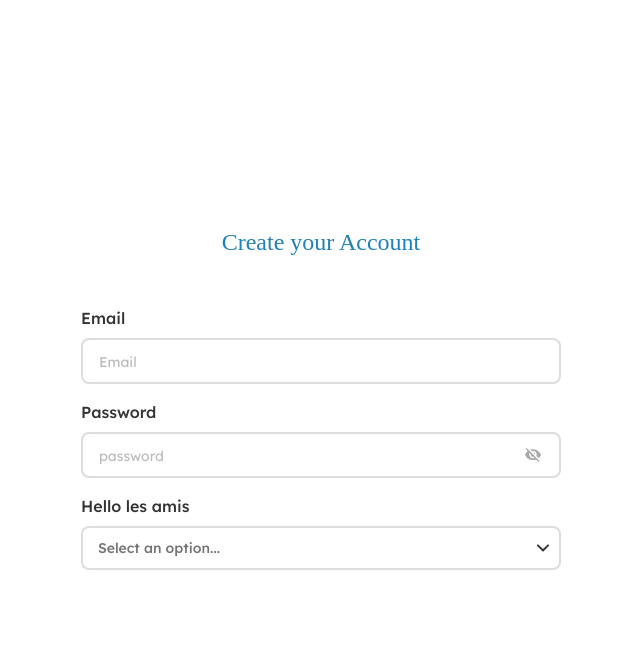
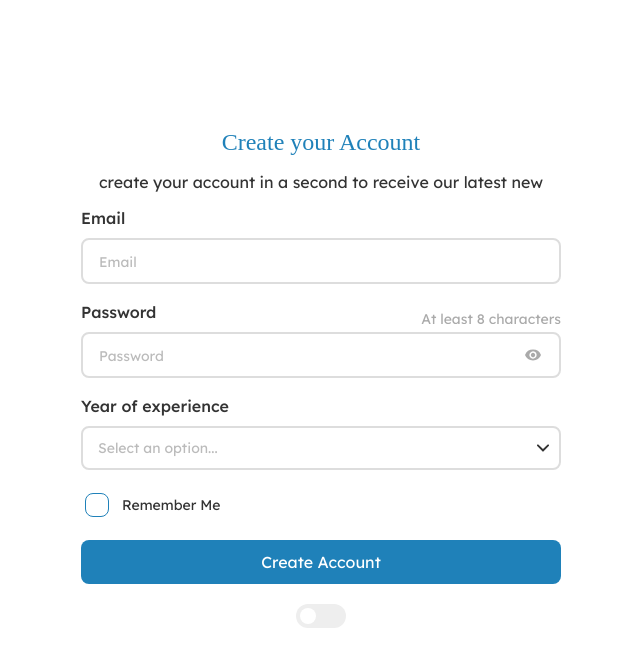
Before and after one commit to cesarvanel/my-components-pallet, a React (Vite) app: page /form in a window 1280 px wide. Shown: the top 666 px of the page, without its empty margins (319-959 px from the left). Built offline with nearby package versions, Linux system fonts and the light colour scheme; a web font is replaced by a local one.

Commit message:
add checkbox icon

```diff
--- /dev/null
+++ b/src/components/button/primary-button/PrimaryButton.module.scss
@@ -0,0 +1,11 @@
+.PrimaryButton {
+  width: 100%;
+  background-color: #1f81b9;
+  padding: 12px 15px;
+  border-radius: 8px;
+  border: 0;
+  cursor: pointer;
+  color: white;
+  font-size: 16px;
+  font-family: "Regular";
+}
--- /dev/null
+++ b/src/components/button/primary-button/PrimaryButton.tsx
@@ -0,0 +1,16 @@
+import React, { ComponentProps } from "react";
+import styles from "./PrimaryButton.module.scss";
+
+interface ButtonPrimaryProps extends ComponentProps<"button"> {
+  label?: string;
+}
+
+const PrimaryButton: React.FC<ButtonPrimaryProps> = ({ label, ...props }) => {
+  return (
+    <button {...props} className={styles["PrimaryButton"]}>
+      {label}
+    </button>
+  );
+};
+
+export default PrimaryButton;
--- /dev/null
+++ b/src/components/checkbox/Checkbox.module.scss
@@ -0,0 +1,46 @@
+.Checkbox {
+  position: relative;
+  display: flex;
+  align-items: center;
+  input[type="checkbox"] {
+    appearance: none;
+    width: 24px;
+    height: 24px;
+    border: 1px solid #1f81b9;
+    border-radius: 8px;
+    outline: none;
+    cursor: pointer;
+    position: relative;
+    transition: all 0.3s ease;
+
+
+    &:checked {
+      background-color: #1f81b9;
+      border-color: #1f81b9;
+
+      &::before {
+        content: "";
+        position: absolute;
+        left: 7px;
+        top: 2px;
+        width: 6px;
+        height: 10px;
+        border: solid white;
+        border-width: 0 3px 3px 0;
+        transform: rotate(45deg);
+      }
+    }
+
+    &:disabled{
+      background-color: #EEEEEE;
+      border: 1px solid #DDDDDD;
+    }
+
+  }
+
+  label {
+    color: #333333;
+    font-size: 14px;
+    margin-left: 10px;
+  }
+}
--- /dev/null
+++ b/src/components/checkbox/Checkbox.tsx
@@ -0,0 +1,17 @@
+import React, { ComponentProps } from "react";
+import styles from "./Checkbox.module.scss";
+
+interface CheckboxInputProps extends ComponentProps<"input"> {
+  label?: string;
+}
+
+const InputCheckbox: React.FC<CheckboxInputProps> = ({ label, ...props }) => {
+  return (
+    <div className={styles["Checkbox"]}>
+      <input {...props} type="checkbox" id="checkbox1" />
+      <label htmlFor="checkbox1">{label}</label>
+    </div>
+  );
+};
+
+export default InputCheckbox;
--- a/src/components/input-form/inputForm.module.scss
+++ b/src/components/input-form/inputForm.module.scss
@@ -4,6 +4,27 @@
   width: 100%;
   position: relative;
 
+  .text-container{
+
+    display: flex;
+    align-items: center;
+    justify-content: space-between;
+
+    span{
+      color:#AAAAAA;
+      font-size: 14px;
+      font-family: "Regular";
+      font-weight: 400;
+      height: 12px;
+      max-width: 250px;
+      white-space: nowrap;
+      overflow: hidden;
+      text-overflow: ellipsis;
+      text-align: center;
+    }
+  }
+
+  .svg-container {
     svg {
       position: absolute;
       right: 20px;
@@ -11,6 +32,7 @@
       width: 16px;
       height: 16px;
       cursor: pointer;
+    }
   }
 
   label {
@@ -36,10 +58,35 @@
       border: 2px solid #1f81b9;
     }
 
+    &.error {
+      border: 2px solid #d44848;
+    }
+
     &::placeholder {
       font-size: 14px;
       font-family: "Regular";
       color: #bbbbbb;
     }
+
+    &:disabled {
+      background-color: #dddddd;
+
+      &::placeholder {
+        color: #666666;
       }
     }
+  }
+
+  .errormessage {
+    display: flex;
+    align-items: center;
+    column-gap: 8px;
+    margin-top: 8px;
+    font-family: "Regular";
+    font-size: 12px;
+    color: #d44848;
+    svg {
+      position: relative;
+    }
+  }
+}
--- a/src/components/input-form/inputForm.tsx
+++ b/src/components/input-form/inputForm.tsx
@@ -3,18 +3,25 @@ import { EyeIcon } from "../icons/EyeIcon";
 
 import styles from "./inputForm.module.scss";
 import { OpenEyeIcon } from "../icons/OpenEyeIcon";
+import { AlertIcon } from "../icons/AlertIcon";
+import { classNameModule } from "../../utils/class-name-module/classNameModule";
 
 interface InputFormProps extends ComponentProps<"input"> {
   label?: string;
   customStyles?: React.CSSProperties;
   type?: React.HTMLInputTypeAttribute;
+  errorMessage?: string;
+  description?: string;
+}
 
-}
+const className = classNameModule(styles);
 
 export const InputForm: React.FC<InputFormProps> = ({
   label,
   type,
   customStyles,
+  errorMessage,
+  description,
   ...props
 }) => {
   const [showPassword, setShowPassword] = useState<boolean>(false);
@@ -26,18 +33,30 @@ export const InputForm: React.FC<InputFormProps> = ({
 
   return (
     <div style={customStyles} className={styles["InputForm"]}>
-      <label htmlFor={label}>{label}</label>
+      <div className={styles["text-container"]}>
+        <label htmlFor={label}>{label}</label>
+
+        <span>{description}</span>
+      </div>
 
       {isPasswordType && (
-        <div onClick={togglePassword}>
-          {showPassword ? <EyeIcon /> : <OpenEyeIcon />}
+        <div onClick={togglePassword} className={styles["svg-container"]}>
+          {!showPassword ? <EyeIcon /> : <OpenEyeIcon />}
         </div>
       )}
 
       <input
         type={showPassword ? "password" : "text" ?? type}
         {...props}
+        {...className("", { error: !!errorMessage })}
       />
+
+      {!!errorMessage && (
+        <div id="error" className={styles["errormessage"]}>
+          <AlertIcon />
+          <span>{errorMessage}</span>
+        </div>
+      )}
     </div>
   );
 };
--- a/src/components/input-select/InputSelect.tsx
+++ b/src/components/input-select/InputSelect.tsx
@@ -5,22 +5,27 @@ import { useClickOutSide } from "../../hooks/use-click-out-side";
 import { OptionSelect } from "../../utils/type/type";
 import { DownIcon } from "../icons/DownIcon";
 import { CleanFieldIcon } from "../icons/CleanFieldIcon";
+import SearchIcon from "../icons/SearchIcon";
+import { AlertIcon } from "../icons/AlertIcon";
 
 interface InputSelectFormProps extends ComponentProps<"input"> {
+  options:OptionSelect[],
+  onChangeOption?: (option: OptionSelect) => void,
   label?: string;
-  withSearchIcon?:boolean
+  withSearchIcon?: boolean;
+  errorMessage?: string;
+  disabled?: boolean;
+
 }
 const className = classNameModule(styles);
 
-const options: OptionSelect[] = [
-  { id: 1, label: "Option 1" },
-  { id: 2, label: "Option 2" },
-  { id: 3, label: "Option 3" },
-  { id: 4, label: "Option 4" },
-];
-
 export const InputSelectForm: React.FC<InputSelectFormProps> = ({
+  options,
   label,
+  withSearchIcon,
+  errorMessage,
+  disabled,
+  onChangeOption,
   ...props
 }) => {
   const [isOpen, setIsOpen] = useState<boolean>(false);
@@ -29,29 +34,70 @@ export const InputSelectForm: React.FC<InputSelectFormProps> = ({
 
   const [selectedOption, setSelectedOption] = useState<OptionSelect>();
 
+  const [activeOptionIndex, setActiveOptionIndex] = useState<number>();
+
   const ref = useClickOutSide<HTMLDivElement>(() => setIsOpen(false));
 
-  const handleSelectOption = (option: OptionSelect) => {
+  const handleSelectOption = (option: OptionSelect, index: number) => {
     setSelectedOption(option);
+    setActiveOptionIndex(index);
+    onChangeOption?.(option)
     setIsOpen(false);
   };
 
   const handleCleanOptionSelect = () => {
     setSelectedOption(undefined);
-    setSearchValue("")
+    setSearchValue("");
+    setActiveOptionIndex(undefined)
   };
 
   const filteredOptions = options.filter((option) =>
     option.label.toLowerCase().includes(searchValue.toLowerCase())
   );
 
+  const handleKeyDown = (event: React.KeyboardEvent<HTMLDivElement>) => {
+    if (!isOpen) return;
+
+    switch (event.key) {
+      case "ArrowDown":
+        event.preventDefault();
+        setActiveOptionIndex((prevIndex) =>
+          prevIndex === undefined || prevIndex === options.length - 1
+            ? 0
+            : prevIndex + 1
+        );
+        break;
+      case "ArrowUp":
+        event.preventDefault();
+        setActiveOptionIndex((prevIndex) =>
+          prevIndex === undefined || prevIndex === 0
+            ? options.length - 1
+            : prevIndex - 1
+        );
+        break;
+      case "Enter":
+        if (activeOptionIndex !== undefined) {
+          setSelectedOption(options[activeOptionIndex]);
+          setIsOpen(false);
+        }
+        break;
+      case "Escape":
+        setIsOpen(false);
+        break;
+    }
+  };
+
   return (
     <div ref={ref} className={styles["InputSelectForm"]}>
-
-
       <label htmlFor="">{label}</label>
       <div
-        {...className("customInputSelect", { open: isOpen })}
+        tabIndex={0}
+        {...className("customInputSelect", {
+          open: isOpen,
+          error: !!errorMessage,
+          disabled: !!disabled,
+        })}
+        onKeyDown={handleKeyDown}
         onClick={() => setIsOpen((prev) => !prev)}
       >
         <input
@@ -59,6 +105,8 @@ export const InputSelectForm: React.FC<InputSelectFormProps> = ({
           value={selectedOption?.label || searchValue}
           onChange={(e) => setSearchValue(e.target.value)}
           placeholder="Select an option..."
+          {...className("", { withSearchIcon: withSearchIcon ?? false })}
+          disabled={disabled}
           {...props}
         />
         <span {...className("arrow", { open: isOpen })}>
@@ -69,16 +117,31 @@ export const InputSelectForm: React.FC<InputSelectFormProps> = ({
           )}
           <DownIcon />
         </span>
+
+        {withSearchIcon && (
+          <span className={styles["search-icon"]}>
+            <SearchIcon />
+          </span>
+        )}
       </div>
 
-      {isOpen && (
+      {!!errorMessage && (
+        <div id="error" className={styles["errormessage"]}>
+          <AlertIcon />
+          <span>{errorMessage}</span>
+        </div>
+      )}
+
+      {isOpen && !disabled && (
         <div {...className("customSelectOptions")}>
           {filteredOptions.length > 0 ? (
-            filteredOptions.map((option) => (
+            filteredOptions.map((option, index) => (
               <div
                 key={option.id}
-                className={styles["option"]}
-                onClick={() => handleSelectOption(option)}
+                {...className("option", {
+                  active: index === activeOptionIndex,
+                })}
+                onClick={() => handleSelectOption(option, index)}
               >
                 {option.label}
               </div>
--- a/src/components/input-select/inputSelect.module.scss
+++ b/src/components/input-select/inputSelect.module.scss
@@ -25,6 +25,37 @@
       padding-left: 15px;
       font-size: 14px;
       font-family: "Medium";
+
+      &::placeholder {
+        font-size: 14px;
+        font-family: "Regular";
+        color: #bbbbbb;
+      }
+
+      &.withSearchIcon {
+        padding-left: 40px;
+        &::placeholder {
+          font-size: 14px;
+          font-family: "Regular";
+          color: #bbbbbb;
+        }
+      }
+
+      &:disabled {
+        background-color: #dddddd;
+
+        &::placeholder {
+          color: #666666;
+        }
+      }
+    }
+
+    &.disabled {
+      background-color: #dddddd;
+
+      &::placeholder {
+        color: #666666;
+      }
     }
 
     .arrow {
@@ -45,6 +76,25 @@
     &.open {
       border: 2px solid #1f81b9;
     }
+
+    &.error {
+      border: 2px solid #d44848;
+    }
+
+    .search-icon {
+      position: absolute;
+      left: 15px;
+    }
+  }
+
+  .errormessage {
+    display: flex;
+    align-items: center;
+    column-gap: 8px;
+    margin-top: 8px;
+    font-family: "Regular";
+    font-size: 12px;
+    color: #d44848;
   }
 
   .customSelectOptions {
@@ -64,6 +114,12 @@
       &:hover {
         background-color: #f1f1f1;
       }
+
+      &.active{
+
+        background-color: #1F81B9;
+
+      }
     }
 
     .no-options {
--- /dev/null
+++ b/src/components/toggle-switch/ToggleSwitch.module.scss
@@ -0,0 +1,54 @@
+.ToggleSwitch {
+  position: relative;
+  display: inline-block;
+  width: 50px;
+  height: 24px;
+
+  input[type="checkbox"] {
+    appearance: none;
+    opacity: 0;
+    width: 0;
+    height: 0;
+  }
+
+  .switch {
+    position: absolute;
+    top: 0;
+    left: 0;
+    right: 0;
+    bottom: 0;
+    background-color: #EEEEEE;
+    border-radius: 24px;
+    cursor: pointer;
+    transition: background-color 0.3s ease;
+
+    &::before {
+      content: "";
+      position: absolute;
+      left: 4px;
+      top: 4px;
+      width: 16px;
+      height: 16px;
+      background-color: white;
+      border-radius: 50%;
+      transition: transform 0.3s ease;
+    }
+  }
+
+  input:checked + .switch {
+    background-color: #1F81B9;
+
+    &::before {
+      transform: translateX(26px);
+    }
+  }
+
+  input:disabled + .switch {
+    background-color: #EEEEEE;
+    cursor: not-allowed;
+
+    &::before {
+      background-color: #DDDDDD;
+    }
+  }
+}
--- /dev/null
+++ b/src/components/toggle-switch/ToggleSwitch.tsx
@@ -0,0 +1,25 @@
+import { useState } from "react";
+import { classNameModule } from "../../utils/class-name-module/classNameModule";
+import styles from "./ToggleSwitch.module.scss";
+
+const className = classNameModule(styles);
+
+const ToggleSwitch = () => {
+  const [isChecked, setIsChecked] = useState<boolean>(false);
+
+  console.log("isChecked", isChecked);
+  return (
+    <div className={styles["ToggleSwitch"]}>
+      <input
+        type="checkbox"
+        id="switch"
+        defaultChecked={isChecked}
+        checked={isChecked}
+        onChange={() => setIsChecked(!isChecked)}
+      />
+      <label htmlFor="switch" {...className("slider", "switch")}></label>
+    </div>
+  );
+};
+
+export default ToggleSwitch;
--- a/src/pages/form/form.tsx
+++ b/src/pages/form/form.tsx
@@ -1,6 +1,17 @@
 import React from "react";
 import { InputForm } from "../../components/input-form/inputForm";
 import { InputSelectForm } from "../../components/input-select/InputSelect";
+import PrimaryButton from "../../components/button/primary-button/PrimaryButton";
+import { OptionSelect } from "../../utils/type/type";
+import InputCheckbox from "../../components/checkbox/Checkbox";
+import ToggleSwitch from "../../components/toggle-switch/ToggleSwitch";
+
+const options: OptionSelect[] = [
+  { id: 1, label: "Option 1" },
+  { id: 2, label: "Option 2" },
+  { id: 3, label: "Option 3" },
+  { id: 4, label: "Option 4" },
+];
 
 export const FormPage: React.FC = () => {
   return (
@@ -17,7 +28,7 @@ export const FormPage: React.FC = () => {
           width: 480,
           height: 540,
           display: "flex",
-          justifyContent: "center",
+
           flexDirection: "column",
           alignItems: "center",
           padding: 20,
@@ -34,7 +45,9 @@ export const FormPage: React.FC = () => {
           Create your Account
         </div>
 
-        <div>create your account in a second to receive our latest new</div>
+        <div style={{ color: "#333333" }}>
+          create your account in a second to receive our latest new
+        </div>
         <InputForm
           onChange={(e) => {
             console.log("e", e.target.value);
@@ -43,9 +56,27 @@ export const FormPage: React.FC = () => {
           placeholder="Email"
         />
 
-        <InputForm label="Password" type="password" placeholder="password" />
+        <InputForm
+          description="At least 8 characters"
+          label="Password"
+          type="password"
+          placeholder="Password"
+        />
 
-        <InputSelectForm label="Hello les amis " />
+        <InputSelectForm options={options} label="Year of experience  " />
+
+        <div
+          style={{
+            position: "relative",
+            width: "100%",
+          }}
+        >
+          <InputCheckbox label="Remember Me" />
+        </div>
+
+        <PrimaryButton type="button" label="Create Account" />
+
+        <ToggleSwitch />
       </div>
     </section>
   );
```
Also changed, not shown: src/components/icons/CheckBoxLeftIcon.tsx (added, +22 -0 lines). Lines whose indentation alone changed are shown as unchanged.
